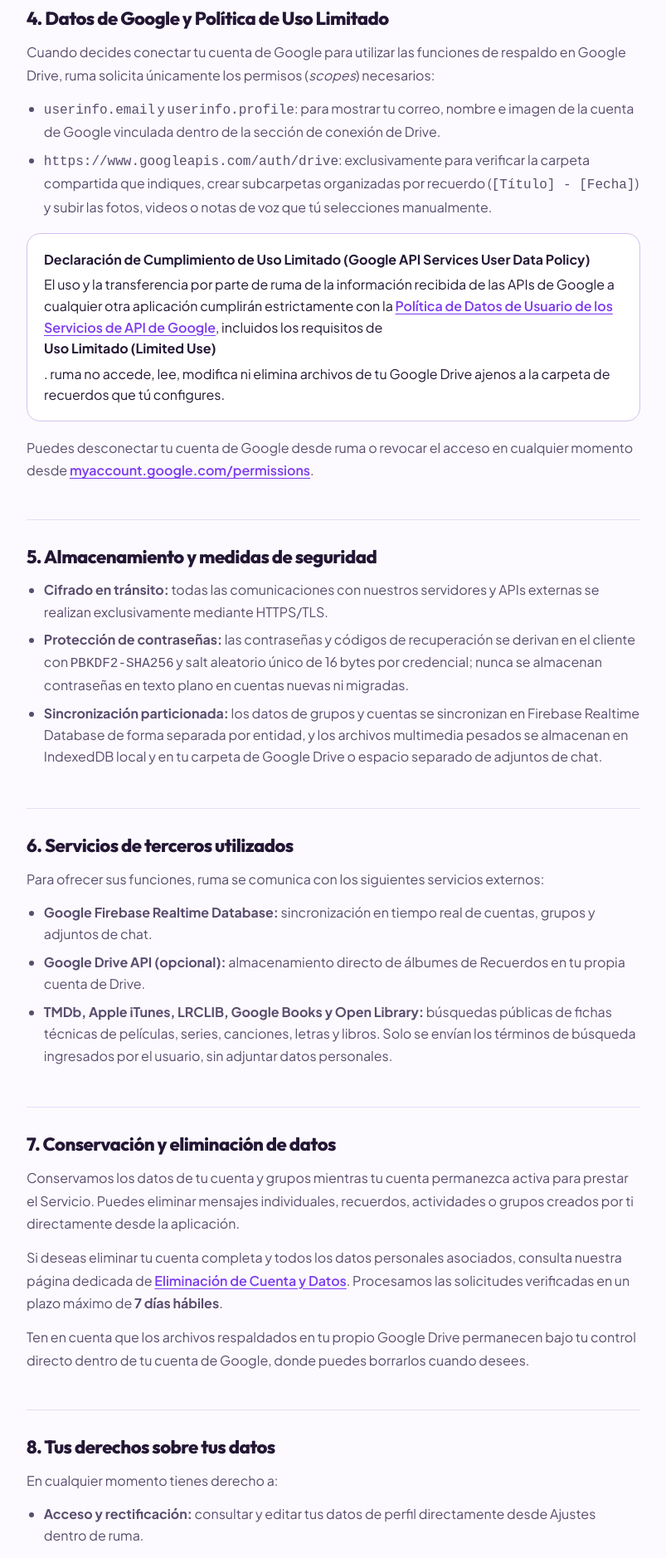
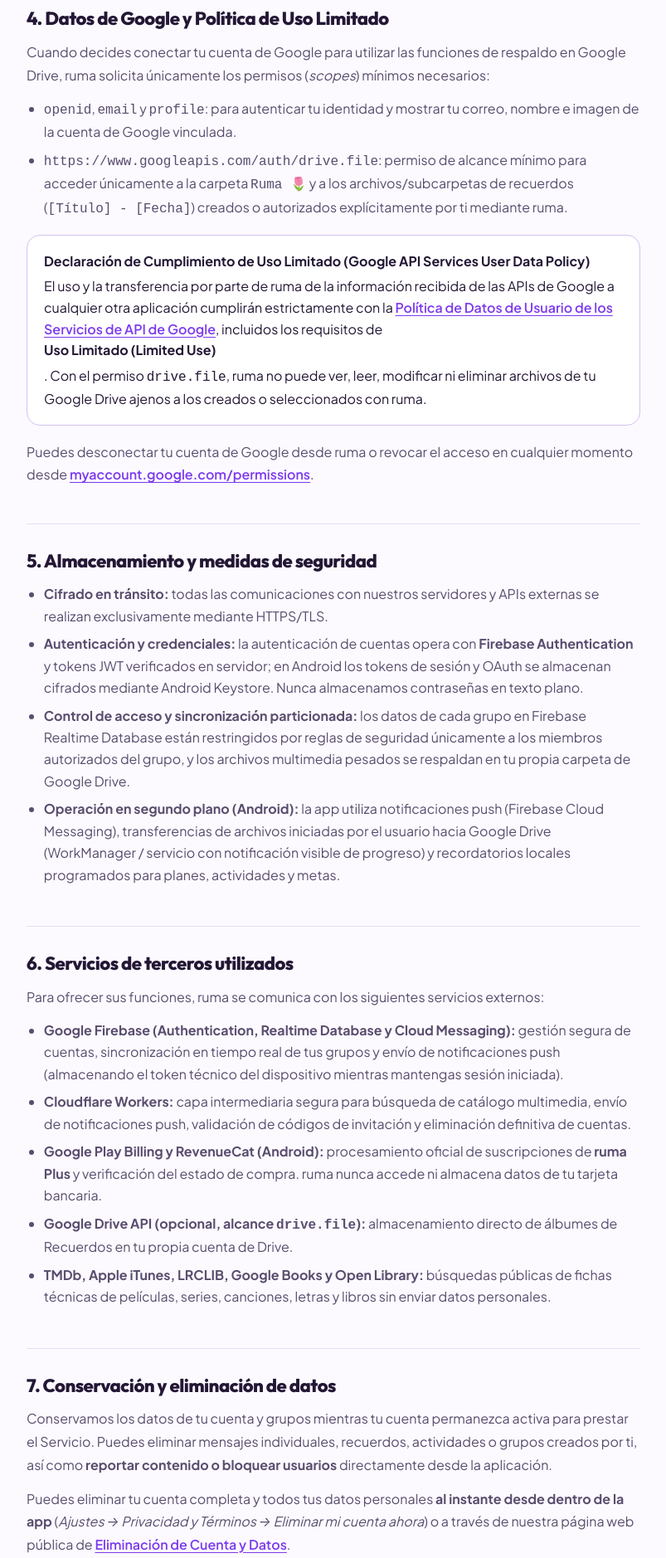
Before and after one commit to KEVINGOMEZ-04/ruma-web, a plain HTML site: page privacidad.html in a window 1280 px wide. Shown: the part 1780-3658 px from the top of the page at 83% size, without its empty margins (336-1139 px from the left). Drawn offline with Linux system fonts and the light colour scheme.

Commit message:
docs(legal): align privacidad/terminos/eliminar-cuenta with drive.file, Play Billing & App Links (app.ruma.social)

```diff
--- a/privacidad.html
+++ b/privacidad.html
@@ -140,15 +140,15 @@
 
         <section id="google-apis">
           <h2>4. Datos de Google y Política de Uso Limitado</h2>
-          <p>Cuando decides conectar tu cuenta de Google para utilizar las funciones de respaldo en Google Drive, ruma solicita únicamente los permisos (<em>scopes</em>) necesarios:</p>
+          <p>Cuando decides conectar tu cuenta de Google para utilizar las funciones de respaldo en Google Drive, ruma solicita únicamente los permisos (<em>scopes</em>) mínimos necesarios:</p>
           <ul>
-            <li><code>userinfo.email</code> y <code>userinfo.profile</code>: para mostrar tu correo, nombre e imagen de la cuenta de Google vinculada dentro de la sección de conexión de Drive.</li>
-            <li><code>https://www.googleapis.com/auth/drive</code>: exclusivamente para verificar la carpeta compartida que indiques, crear subcarpetas organizadas por recuerdo (<code>[Título] - [Fecha]</code>) y subir las fotos, videos o notas de voz que tú selecciones manualmente.</li>
+            <li><code>openid</code>, <code>email</code> y <code>profile</code>: para autenticar tu identidad y mostrar tu correo, nombre e imagen de la cuenta de Google vinculada.</li>
+            <li><code>https://www.googleapis.com/auth/drive.file</code>: permiso de alcance mínimo para acceder únicamente a la carpeta <code>Ruma 🌷</code> y a los archivos/subcarpetas de recuerdos (<code>[Título] - [Fecha]</code>) creados o autorizados explícitamente por ti mediante ruma.</li>
           </ul>
 
           <div class="callout">
             <strong>Declaración de Cumplimiento de Uso Limitado (Google API Services User Data Policy)</strong>
-            El uso y la transferencia por parte de ruma de la información recibida de las APIs de Google a cualquier otra aplicación cumplirán estrictamente con la <a href="https://developers.google.com/terms/api-services-user-data-policy" target="_blank" rel="noopener">Política de Datos de Usuario de los Servicios de API de Google</a>, incluidos los requisitos de <strong>Uso Limitado (Limited Use)</strong>. ruma no accede, lee, modifica ni elimina archivos de tu Google Drive ajenos a la carpeta de recuerdos que tú configures.
+            El uso y la transferencia por parte de ruma de la información recibida de las APIs de Google a cualquier otra aplicación cumplirán estrictamente con la <a href="https://developers.google.com/terms/api-services-user-data-policy" target="_blank" rel="noopener">Política de Datos de Usuario de los Servicios de API de Google</a>, incluidos los requisitos de <strong>Uso Limitado (Limited Use)</strong>. Con el permiso <code>drive.file</code>, ruma no puede ver, leer, modificar ni eliminar archivos de tu Google Drive ajenos a los creados o seleccionados con ruma.
           </div>
 
           <p>Puedes desconectar tu cuenta de Google desde ruma o revocar el acceso en cualquier momento desde <a href="https://myaccount.google.com/permissions" target="_blank" rel="noopener">myaccount.google.com/permissions</a>.</p>
@@ -158,8 +158,9 @@
           <h2>5. Almacenamiento y medidas de seguridad</h2>
           <ul>
             <li><strong>Cifrado en tránsito:</strong> todas las comunicaciones con nuestros servidores y APIs externas se realizan exclusivamente mediante HTTPS/TLS.</li>
-            <li><strong>Protección de contraseñas:</strong> las contraseñas y códigos de recuperación se derivan en el cliente con <code>PBKDF2-SHA256</code> y salt aleatorio único de 16 bytes por credencial; nunca se almacenan contraseñas en texto plano en cuentas nuevas ni migradas.</li>
-            <li><strong>Sincronización particionada:</strong> los datos de grupos y cuentas se sincronizan en Firebase Realtime Database de forma separada por entidad, y los archivos multimedia pesados se almacenan en IndexedDB local y en tu carpeta de Google Drive o espacio separado de adjuntos de chat.</li>
+            <li><strong>Autenticación y credenciales:</strong> la autenticación de cuentas opera con <strong>Firebase Authentication</strong> y tokens JWT verificados en servidor; en Android los tokens de sesión y OAuth se almacenan cifrados mediante Android Keystore. Nunca almacenamos contraseñas en texto plano.</li>
+            <li><strong>Control de acceso y sincronización particionada:</strong> los datos de cada grupo en Firebase Realtime Database están restringidos por reglas de seguridad únicamente a los miembros autorizados del grupo, y los archivos multimedia pesados se respaldan en tu propia carpeta de Google Drive.</li>
+            <li><strong>Operación en segundo plano (Android):</strong> la app utiliza notificaciones push (Firebase Cloud Messaging), transferencias de archivos iniciadas por el usuario hacia Google Drive (WorkManager / servicio con notificación visible de progreso) y recordatorios locales programados para planes, actividades y metas.</li>
           </ul>
         </section>
 
@@ -167,16 +168,18 @@
           <h2>6. Servicios de terceros utilizados</h2>
           <p>Para ofrecer sus funciones, ruma se comunica con los siguientes servicios externos:</p>
           <ul>
-            <li><strong>Google Firebase Realtime Database:</strong> sincronización en tiempo real de cuentas, grupos y adjuntos de chat.</li>
-            <li><strong>Google Drive API (opcional):</strong> almacenamiento directo de álbumes de Recuerdos en tu propia cuenta de Drive.</li>
-            <li><strong>TMDb, Apple iTunes, LRCLIB, Google Books y Open Library:</strong> búsquedas públicas de fichas técnicas de películas, series, canciones, letras y libros. Solo se envían los términos de búsqueda ingresados por el usuario, sin adjuntar datos personales.</li>
+            <li><strong>Google Firebase (Authentication, Realtime Database y Cloud Messaging):</strong> gestión segura de cuentas, sincronización en tiempo real de tus grupos y envío de notificaciones push (almacenando el token técnico del dispositivo mientras mantengas sesión iniciada).</li>
+            <li><strong>Cloudflare Workers:</strong> capa intermediaria segura para búsqueda de catálogo multimedia, envío de notificaciones push, validación de códigos de invitación y eliminación definitiva de cuentas.</li>
+            <li><strong>Google Play Billing y RevenueCat (Android):</strong> procesamiento oficial de suscripciones de <strong>ruma Plus</strong> y verificación del estado de compra. ruma nunca accede ni almacena datos de tu tarjeta bancaria.</li>
+            <li><strong>Google Drive API (opcional, alcance <code>drive.file</code>):</strong> almacenamiento directo de álbumes de Recuerdos en tu propia cuenta de Drive.</li>
+            <li><strong>TMDb, Apple iTunes, LRCLIB, Google Books y Open Library:</strong> búsquedas públicas de fichas técnicas de películas, series, canciones, letras y libros sin enviar datos personales.</li>
           </ul>
         </section>
 
         <section id="conservacion">
           <h2>7. Conservación y eliminación de datos</h2>
-          <p>Conservamos los datos de tu cuenta y grupos mientras tu cuenta permanezca activa para prestar el Servicio. Puedes eliminar mensajes individuales, recuerdos, actividades o grupos creados por ti directamente desde la aplicación.</p>
-          <p>Si deseas eliminar tu cuenta completa y todos los datos personales asociados, consulta nuestra página dedicada de <a href="eliminar-cuenta.html">Eliminación de Cuenta y Datos</a>. Procesamos las solicitudes verificadas en un plazo máximo de <strong>7 días hábiles</strong>.</p>
+          <p>Conservamos los datos de tu cuenta y grupos mientras tu cuenta permanezca activa para prestar el Servicio. Puedes eliminar mensajes individuales, recuerdos, actividades o grupos creados por ti, así como <strong>reportar contenido o bloquear usuarios</strong> directamente desde la aplicación.</p>
+          <p>Puedes eliminar tu cuenta completa y todos tus datos personales <strong>al instante desde dentro de la app</strong> (<em>Ajustes → Privacidad y Términos → Eliminar mi cuenta ahora</em>) o a través de nuestra página web pública de <a href="eliminar-cuenta.html">Eliminación de Cuenta y Datos</a>.</p>
           <p>Ten en cuenta que los archivos respaldados en tu propio Google Drive permanecen bajo tu control directo dentro de tu cuenta de Google, donde puedes borrarlos cuando desees.</p>
         </section>
 
```
Also changed, not shown: eliminar-cuenta.html (+5 -6 lines), terminos.html (+5 -5 lines), .well-known/assetlinks.json (added).
